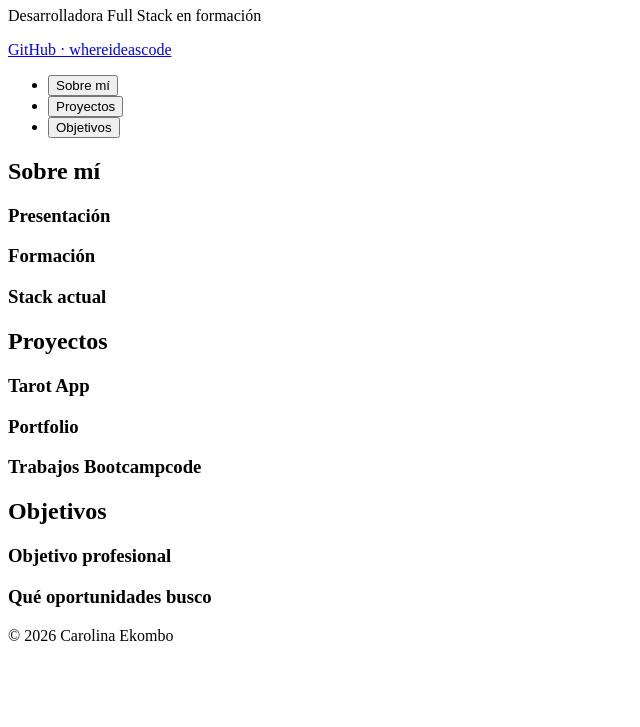
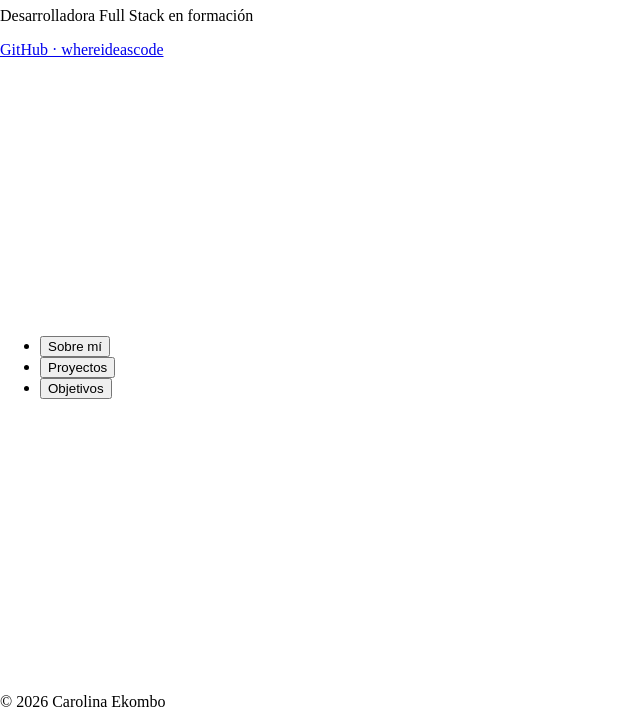
Before and after one commit to whereideascode/portfolio-web, a website built with Vite: page portfolio-web/index.html in a window 1280 px wide. Shown: the part 73-800 px from the top of the page, without its empty margins (0-640 px from the left). Built offline with nearby package versions, Linux system fonts and the light colour scheme.

Commit message:
Crear estructura y layout inicial del portfolio

```diff
--- a/portfolio-web/index.html
+++ b/portfolio-web/index.html
@@ -25,19 +25,19 @@
       <nav aria-label="Secciones principales del portfolio">
         <ul>
           <li>
-            <button type="button">
+            <button type="button" aria-controls="sobre-mi">
               Sobre mí
             </button>
           </li>
 
           <li>
-            <button type="button">
+            <button type="button" aria-controls="proyectos">
               Proyectos
             </button>
           </li>
 
           <li>
-            <button type="button">
+            <button type="button" aria-controls="objetivos">
               Objetivos
             </button>
           </li>
@@ -45,7 +45,7 @@
       </nav>
 
 
-      <section>
+      <section id="sobre-mi" class="panel">
         <h2>Sobre mí</h2>
 
         <section>
@@ -62,7 +62,7 @@
       </section>
 
 
-      <section>
+      <section id="proyectos" class="panel">
         <h2>Proyectos</h2>
 
         <article>
@@ -79,7 +79,7 @@
       </section>
 
 
-      <section>
+      <section id="objetivos" class="panel">
         <h2>Objetivos</h2>
 
         <section>
--- a/portfolio-web/package.json
+++ b/portfolio-web/package.json
@@ -13,6 +13,7 @@
     "@eslint/js": "^10.0.1",
     "eslint": "^10.10.0",
     "globals": "^17.12.0",
+    "sass": "^1.104.1",
     "vite": "^8.3.0"
   }
 }
--- a/portfolio-web/src/main.js
+++ b/portfolio-web/src/main.js
@@ -0,0 +1 @@
+import './styles/main.scss'
--- /dev/null
+++ b/portfolio-web/src/styles/main.scss
@@ -0,0 +1,31 @@
+*,
+*::before,
+*::after {
+  box-sizing: border-box;
+}
+
+html,
+body {
+  margin: 0;
+  min-height: 100%;
+}
+
+body {
+  min-height: 100vh;
+  display: grid;
+  grid-template-rows: auto 1fr auto;
+}
+
+main {
+  display: flex;
+  flex-direction: column;
+  justify-content: center;
+}
+
+.panel {
+  display: none;
+}
+
+.panel--active {
+  display: block;
+}
```
Also changed, not shown: 1 other file.
